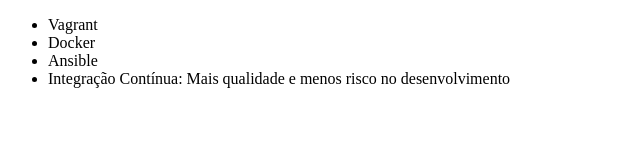
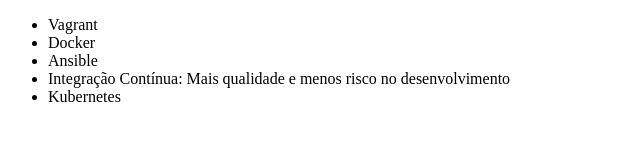
Before and after one commit to briansoft/alura-git, a plain HTML site: page index.html in a window 1280 px wide. Shown: the full height of the page, 0-640 px from the left. Drawn offline with Linux system fonts and the light colour scheme.

Commit message:
Adicionando curso de kubernetes

```diff
--- a/index.html
+++ b/index.html
@@ -2,7 +2,7 @@
 <html lang="en">
   <head>
     <meta charset="UTF-8" />
-    <title>Cursos da Alura</title>
+    <title>Cursos da DevOps da Alura</title>
   </head>
   <body>
     <ul>
@@ -12,6 +12,7 @@
       <li>
         Integração Contínua: Mais qualidade e menos risco no desenvolvimento
       </li>
+      <li>Kubernetes</li>
     </ul>
   </body>
 </html>
```
